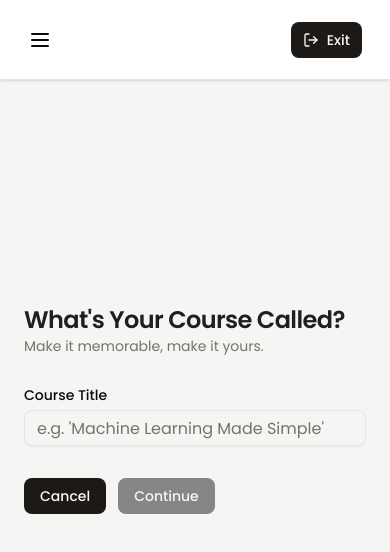
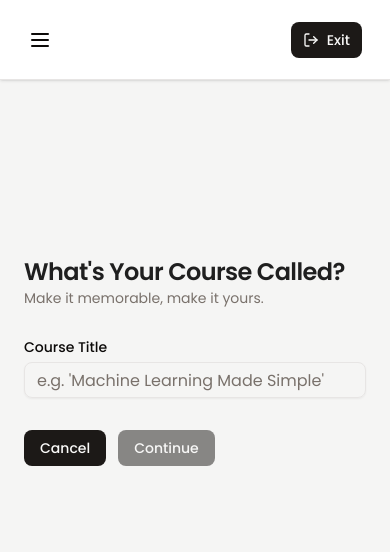
Before and after one commit to vedantlamba/Myzen, a Next.js app: page /teacher/create in a window 390 px wide. Shown: the top 552 px of the page. Built offline with nearby package versions, Linux system fonts and the light colour scheme; no server answers.

Commit message:
once again changes styles in teacher/create - 2

```diff
--- a/app/(dashboard)/(routes)/teacher/create/page.tsx
+++ b/app/(dashboard)/(routes)/teacher/create/page.tsx
@@ -16,6 +16,7 @@ import Link from "next/link";
 import { useRouter } from "next/navigation";
 import { useForm } from "react-hook-form";
 import * as z from "zod";
+import { Cat } from "react-kawaii";
 
 const CreatePage = () => {
   const form = useForm<z.infer<typeof formSchema>>({
@@ -32,7 +33,10 @@ const CreatePage = () => {
   };
 
   return (
-    <div className="max-w-5xl mx-auto h-full flex pt-56 md:pt-0  justify-center md:items-center overflow-y-hidden">
+    <div className="max-w-5xl mx-auto h-full flex md:flex-row flex-col md:justify-center pt-44 md:pt-0 items-center overflow-y-auto">
+      <div className="hidden md:flex">
+        <Cat size={240} mood="blissful" color="#FFFFFF" />
+      </div>
       <div>
         <h1 className="text-2xl md:text-3xl font-semibold text-[#1F1F1F] tracking-tight">
           What&apos;s Your Course Called?
--- a/package.json
+++ b/package.json
@@ -33,6 +33,7 @@
     "react-hook-form": "^7.56.4",
     "react-hot-toast": "^2.5.2",
     "react-icons": "^5.5.0",
+    "react-kawaii": "^1.6.0",
     "react-spinners": "^0.17.0",
     "tailwind-merge": "^3.3.0",
     "zod": "^3.25.3"
```
Also changed, not shown: 1 other file (tests, documents, lock files or other folders).
